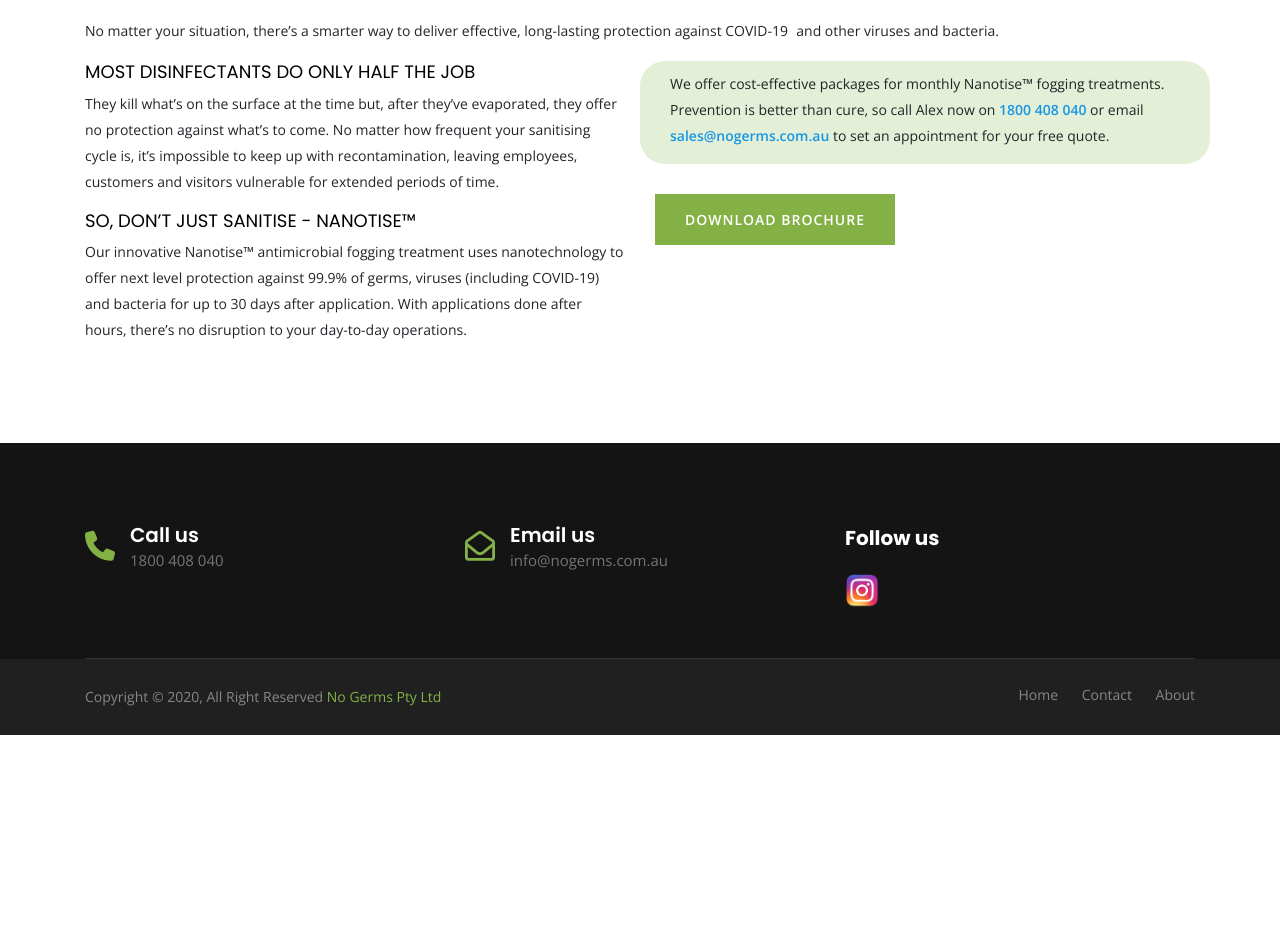
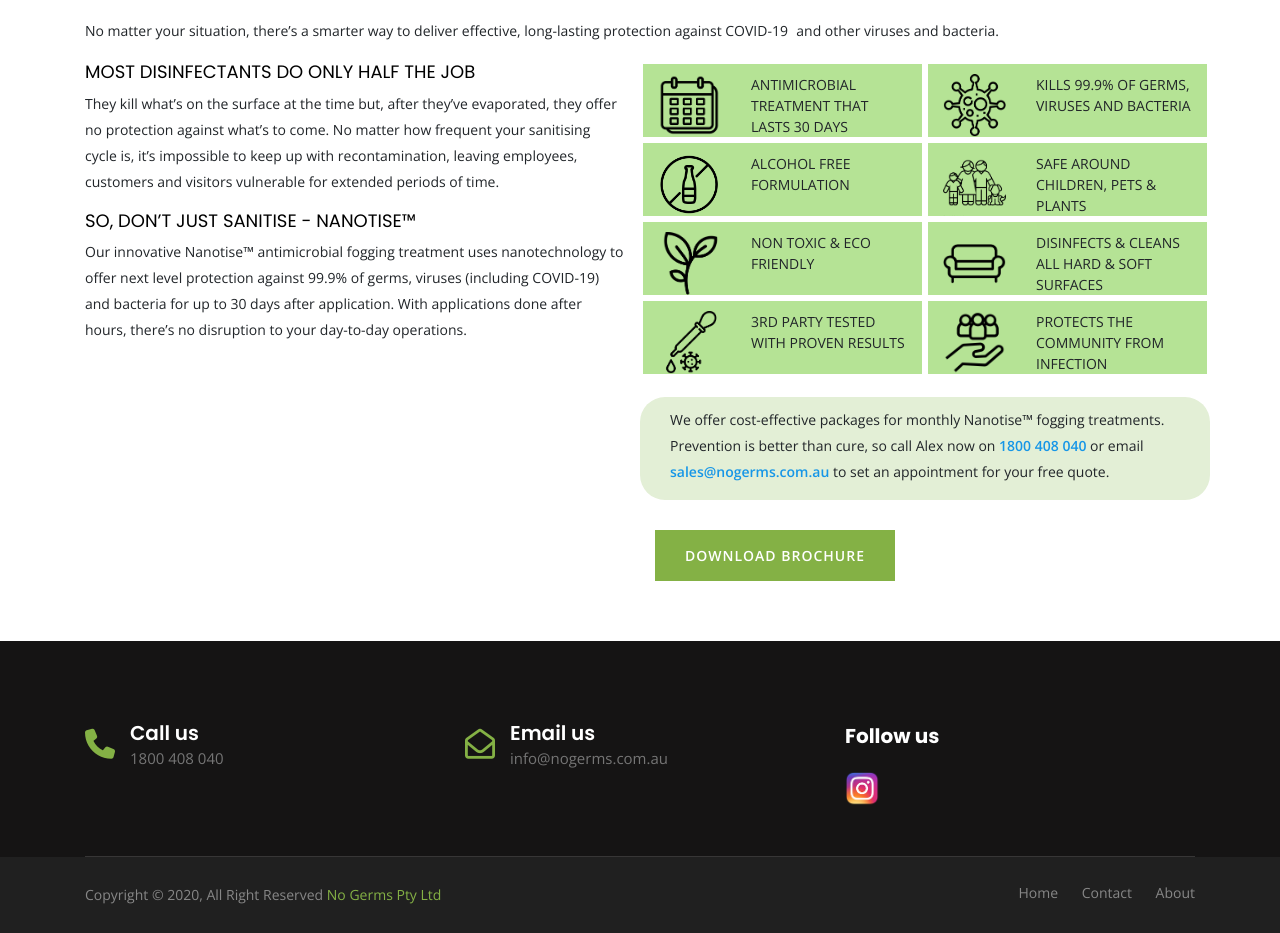
Before and after one commit to nogermsau/nogerms.github.io, a Jekyll site: the page built from _commercial/nanotise-fogging.md, in a window 1280 px wide. Shown: the part 1111-2044 px from the top of the page. Built offline with Jekyll 4.4.1, drawn with Linux system fonts in a browser that asks for light colours; nearby versions of some CDN libraries; before the commit the page ends 1846 px from its top, so only the background shows below that.

Commit message:
add icon section and style

```diff
--- a/_commercial/nanotise-fogging.md
+++ b/_commercial/nanotise-fogging.md
@@ -33,46 +33,98 @@
         <p>Our innovative Nanotise™ antimicrobial fogging treatment uses nanotechnology to offer next level protection against 99.9% of germs, viruses (including COVID-19) and bacteria for up to 30 days after application.  With applications done after hours, there’s no disruption to your day-to-day operations.</p>
       </div>
     </div>
-     <div class="col-xl-6 col-lg-6 col-sm-12">
-        <div class="row">
-          <!--<div class="col-sm-6">
-            <div class="row">
-                  <div class="col-4 col-sm-4 col-xs-4">
-                      <div class="feature-img">
-                        <img src="/assets/img/icons/calendar.png" class="img-fluid" alt="">
-                      </div>
-                  </div>
-                  <div class="col-8 col-sm-8 col-xs-8">
-                    <div class="feature-text">
-                      <p>ANTIMICROBIAL TREATMENT THAT LASTS 30 DAYS</p>
-                    </div>
-                  </div>
+    <div class="col-xl-6 col-lg-6 col-sm-12">
+      <div class="row">
+        <div class="col-6 col-sm-6 bg-lightgreen">
+          <div class="row">
+            <div id="featurebox" class="col-4">
+              <img src="/assets/img/icons/calendar.png" class="img-fluid" alt="">
             </div>
-          </div>
-          <div class="col-sm-6">
-            <div class="row">
-                <div class="col-4 col-sm-4 col-xs-4">
-                    <div class="feature-img">
-                      <img src="/assets/img/icons/calendar.png" class="img-fluid" alt="">
-                    </div>
-                </div>
-                <div class="col-8 col-sm-8 col-xs-8">
-                  <div class="feature-text">
-                    <p>ANTIMICROBIAL TREATMENT THAT LASTS 30 DAYS</p>
-                  </div>
-                </div>
+            <div id="featurebox" class="col-8">
+              ANTIMICROBIAL TREATMENT THAT LASTS 30 DAYS
             </div>
-          </div> -->
-      </div>
-      <div class="row">
+          </div> <!-- row -->
+        </div>
+        <div class="col-6 col-sm-6 bg-lightgreen">
+          <div class="row">
+            <div id="featurebox" class="col-4 col-sm-4 col-xs-4">
+              <img src="/assets/img/icons/germs.png" class="img-fluid" alt="">
+            </div>
+            <div id="featurebox" class="col-8 col-sm-8 col-xs-8">
+              KILLS 99.9% OF GERMS, VIRUSES AND BACTERIA
+            </div>
+          </div> <!-- row -->
+        </div>
+        <div class="col-6 col-sm-6 bg-lightgreen">
+          <div class="row">
+            <div id="featurebox" class="col-4 col-sm-4 col-xs-4">
+              <img src="/assets/img/icons/bottle.png" class="img-fluid" alt="">
+            </div>
+            <div id="featurebox" class="col-8 col-sm-8 col-xs-8">
+              ALCOHOL FREE FORMULATION
+            </div>
+          </div> <!-- row -->
+        </div>
+        <div class="col-6 col-sm-6 bg-lightgreen">
+          <div class="row">
+            <div id="featurebox" class="col-4 col-sm-4 col-xs-4">
+              <img src="/assets/img/icons/family.png" class="img-fluid" alt="">
+            </div>
+            <div id="featurebox" class="col-8 col-sm-8 col-xs-8">
+              SAFE AROUND CHILDREN, PETS & PLANTS
+            </div>
+          </div> <!-- row -->
+        </div>
+        <div class="col-6 col-sm-6 bg-lightgreen">
+          <div class="row">
+            <div id="featurebox" class="col-4 col-sm-4 col-xs-4">
+                <img src="/assets/img/icons/leaf.png" class="img-fluid" alt="">
+            </div>
+            <div id="featurebox" class="col-8 col-sm-8 col-xs-8">
+                NON TOXIC & ECO FRIENDLY
+            </div>
+          </div> <!-- row -->
+        </div>
+        <div class="col-6 col-sm-6 bg-lightgreen">
+          <div class="row">
+            <div id="featurebox" class="col-4 col-sm-4 col-xs-4">
+                <img src="/assets/img/icons/lounge.png" class="img-fluid" alt="">
+            </div>
+            <div id="featurebox" class="col-8 col-sm-8 col-xs-8">
+                DISINFECTS & CLEANS ALL HARD & SOFT SURFACES
+            </div>
+          </div> <!-- row -->
+        </div>
+        <div class="col-6 col-sm-6 bg-lightgreen">
+          <div class="row">
+            <div id="featurebox" class="col-4 col-sm-4 col-xs-4">
+              <img src="/assets/img/icons/dropper.png" class="img-fluid" alt="">
+            </div>
+            <div id="featurebox" class="col-8 col-sm-8 col-xs-8">
+              3RD PARTY TESTED WITH PROVEN RESULTS
+            </div>
+          </div> <!-- row -->
+        </div>
+        <div class="col-6 col-sm-6 bg-lightgreen">
+          <div class="row">
+            <div id="featurebox" class="col-4 col-sm-4 col-xs-4">
+              <img src="/assets/img/icons/hand.png" class="img-fluid" alt="">
+            </div>
+            <div id="featurebox" class="col-8 col-sm-8 col-xs-8">
+              PROTECTS THE COMMUNITY FROM INFECTION
+            </div>
+          </div> <!-- row -->
+        </div>
+      </div><!-- row -->
+      <div class="row pt-20">
         <div class="col-12 promo">
-        <p>We offer cost-effective packages for  monthly Nanotise™ fogging treatments. Prevention is better than cure, so call  Alex now on <a href="#" class="">1800 408 040</a> or email <a href="mailto:sales@nogerms.com.au?subject=Quote Request" class="">sales@nogerms.com.au</a> to set an appointment for your free quote.</p>
+          <p>We offer cost-effective packages for  monthly Nanotise™ fogging treatments. Prevention is better than cure, so call  Alex now on <a href="#" class="">1800 408 040</a> or email <a href="mailto:sales@nogerms.com.au?subject=Quote Request" class="">sales@nogerms.com.au</a> to set an appointment for your free quote.</p>
         </div>
       </div>
       <div class="row">
         <div class="col-12">
-        <a href="/assets/pdf/NoGermsBrochure_12Jun21.pdf" class="btn">Download Brochure</a>
+          <a href="/assets/pdf/NoGermsBrochure_12Jun21.pdf" class="btn">Download Brochure</a>
+        </div>
       </div>
     </div>
   </div>
-</div>
--- a/assets/css/style.css
+++ b/assets/css/style.css
@@ -2085,10 +2085,6 @@
   font-size: 16px;
 }
 
-.feature-text p {
-
-}
-
 .promo {
   background-color: #E3EFD6;
   padding-top: 10px;
@@ -2096,3 +2092,14 @@
   padding-left: 30px;
   margin-bottom: 30px;
 }
+.bg-lightgreen {
+  background-color: #B5E395;
+  border: 3px solid white;
+}
+
+#featurebox {
+  padding-top: 10px;
+}
+#featurebox p {
+  line-height: 20px;
+}
```
Also changed, not shown: assets/img/icons/bottle.png, assets/img/icons/calendar.png, assets/img/icons/dropper.png, assets/img/icons/family.png, assets/img/icons/germs.png, assets/img/icons/hand.png, assets/img/icons/leaf.png, assets/img/icons/lounge.png.
